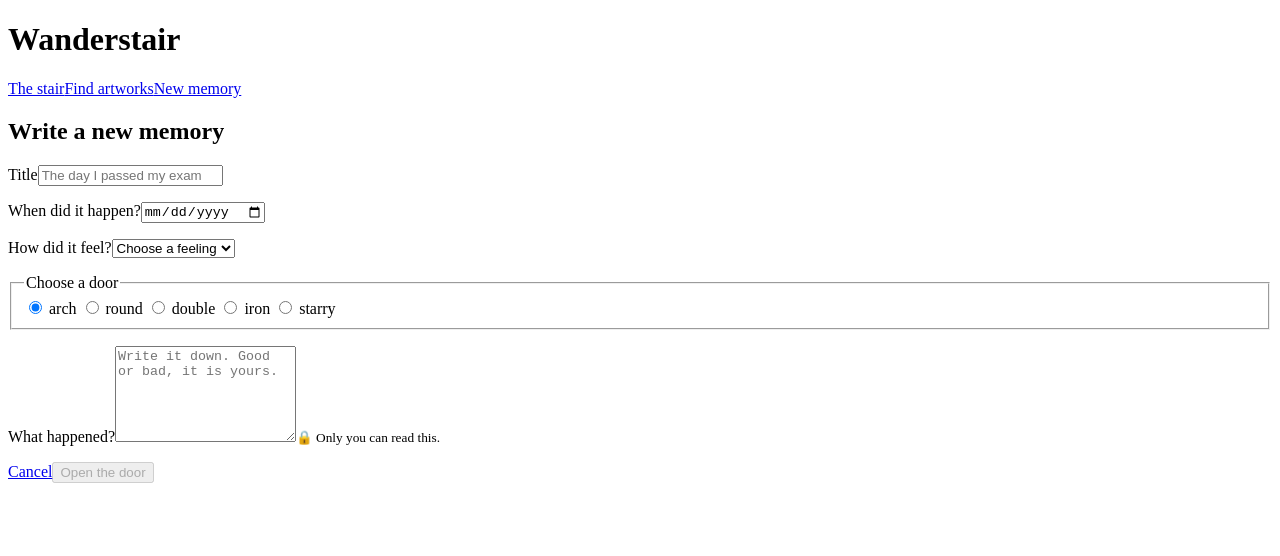
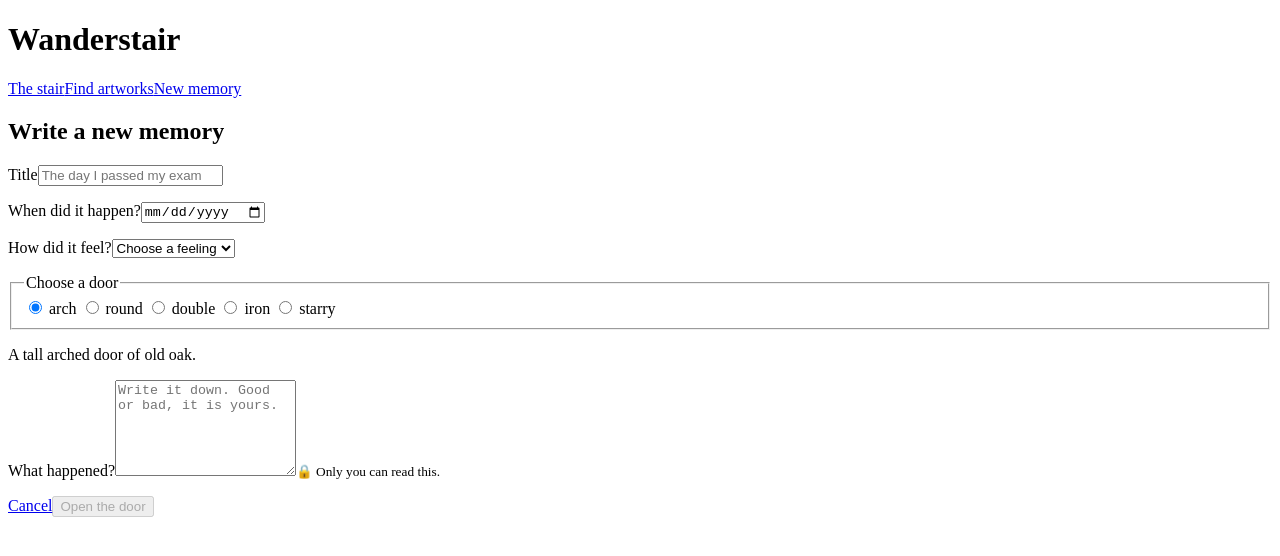
Before and after one commit to mjuliana98g/wanderstair, an Angular app: page /write in a window 1280 px wide. Shown: the top 556 px of the page. Built offline with nearby package versions, Linux system fonts and the light colour scheme.

Commit message:
feat: describe the room door

```diff
--- a/src/app/pages/write/write.html
+++ b/src/app/pages/write/write.html
@@ -47,8 +47,19 @@
     </fieldset>
 
     <p>
+        @switch (form.controls.door.value) {
+        @case ('arch') { A tall arched door of old oak. }
+        @case ('round') { A small round door hidden in the wall. }
+        @case ('double') { Two heavy doors that open together. }
+        @case ('iron') { An iron door with rivets and a heavy lock. }
+        @case ('starry') { A midnight-blue door covered in stars. }
+        }
+    </p>
+
+    <p>
         <label for="text">What happened?</label>
-    <textarea id="text" rows="6" formControlName="text" placeholder="Write it down. Good or bad, it is yours."></textarea>
+        <textarea id="text" rows="6" formControlName="text"
+            placeholder="Write it down. Good or bad, it is yours."></textarea>
         <small>🔒 Only you can read this.</small>
         @if (hasError('text', 'required')) {
         <span role="alert">Write what happened.</span>
```
Lines whose indentation alone changed are shown as unchanged.
